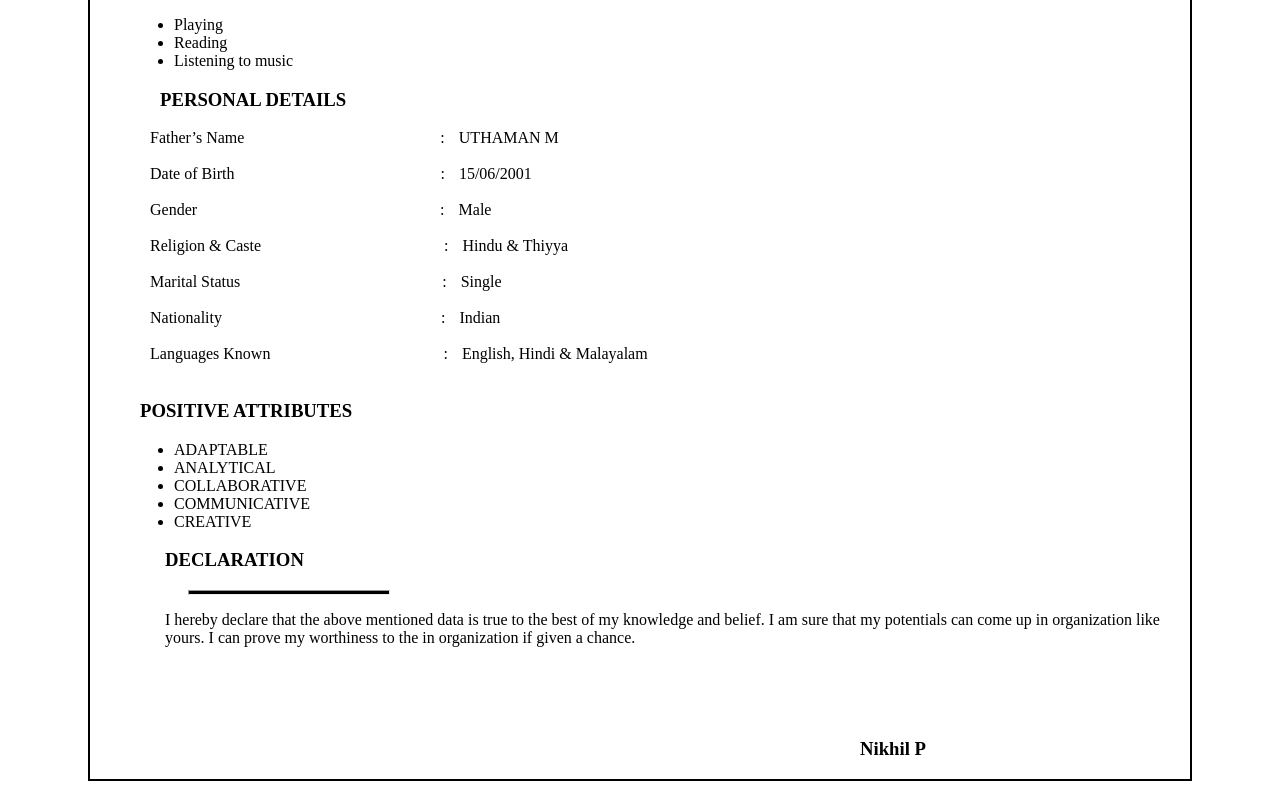
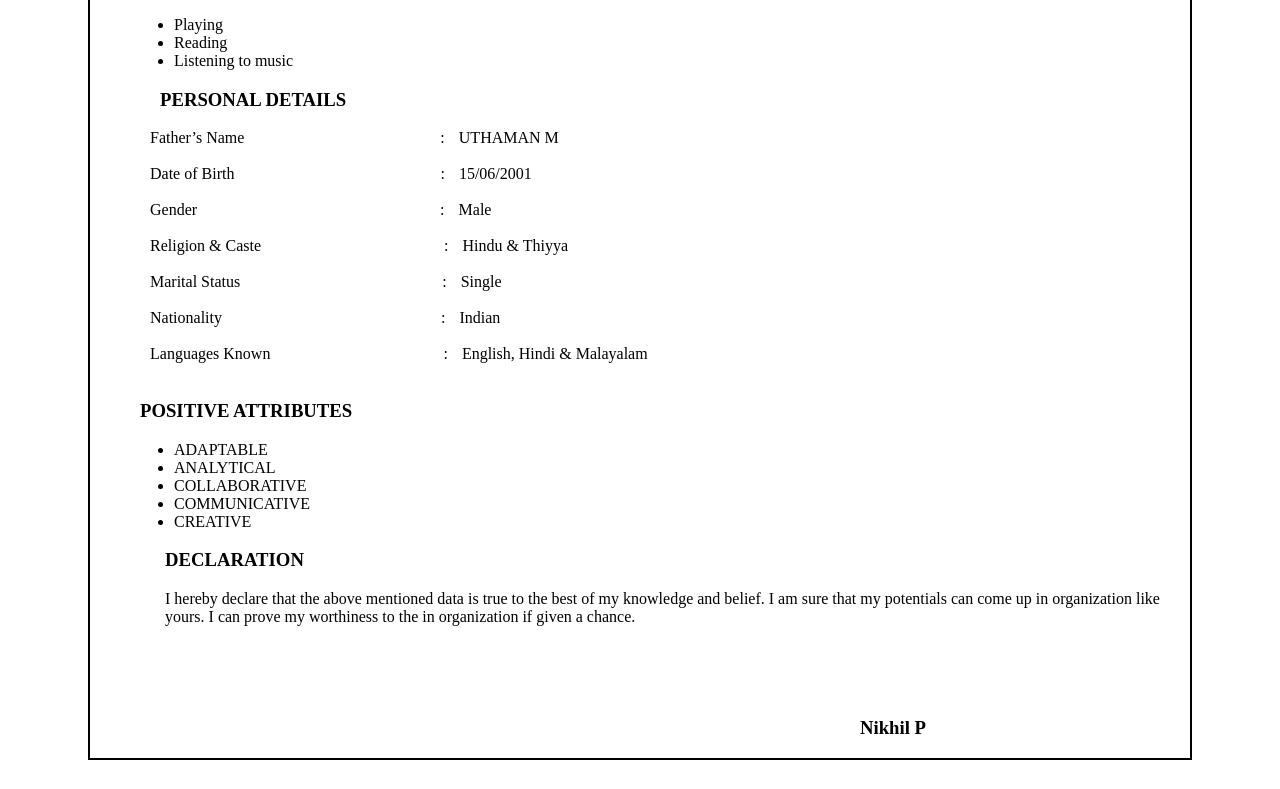
Before and after one commit to nikhil-full-stack-github/nikhil-index-1, a plain HTML site: page index.html in a window 1280 px wide. Shown: the part 1574-2363 px from the top of the page. After the commit the page ends 2342 px from the top, so only its background shows below. Drawn offline with Linux system fonts and the light colour scheme.

Commit message:
first commit

```diff
--- a/index.html
+++ b/index.html
@@ -163,7 +163,7 @@
    </section>
    <footer>
     <h3 style="margin-left: 75px;">DECLARATION</h3>
-    <hr style="width:200px;height: 3px;background-color: black;margin-right: 800px;">
+
     <p style="margin-left: 75px;">
         I hereby declare that the above mentioned data is true to the best of my
 knowledge and belief. I am sure that my potentials can come up in organization like
```
